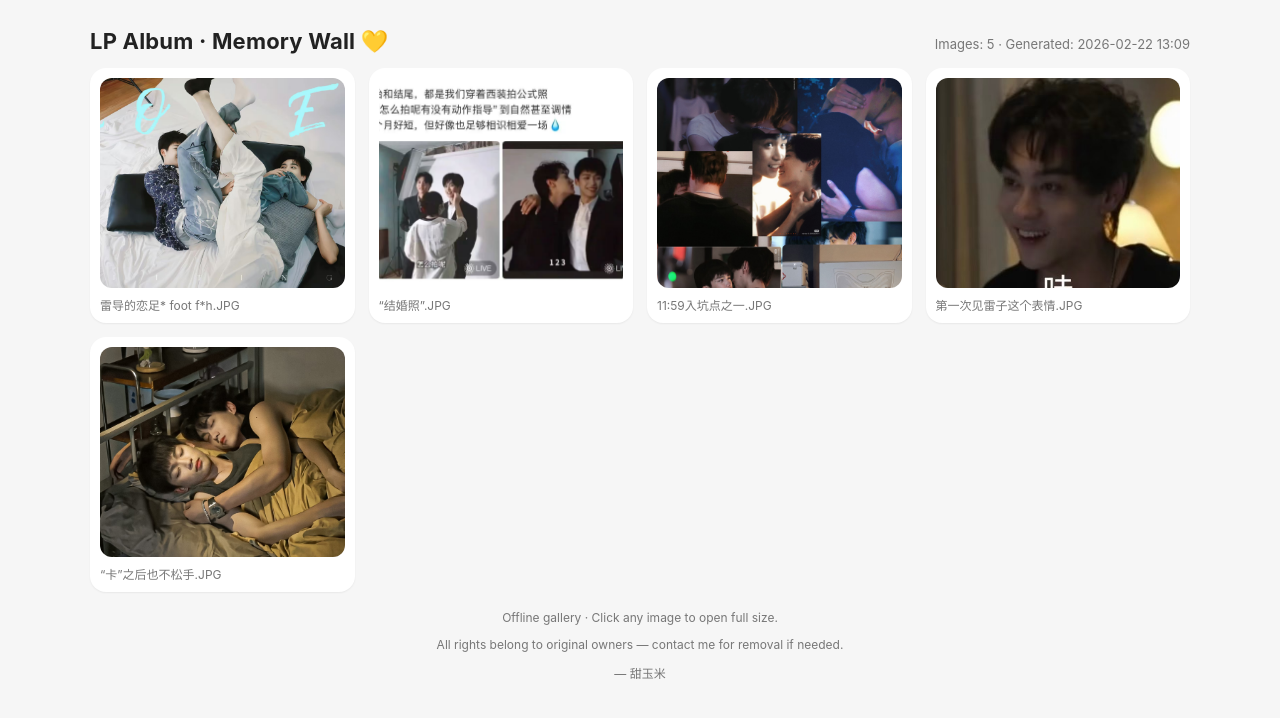
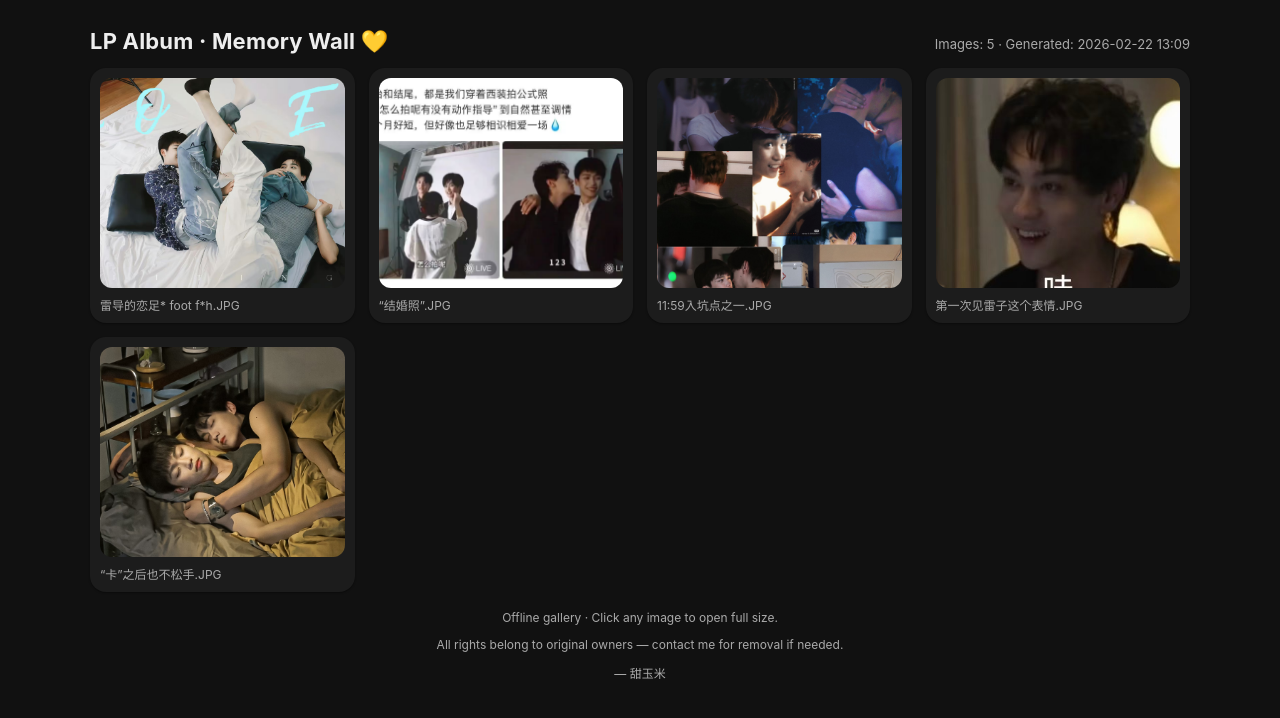
Before and after one commit to tianziyu-leipeng/album, a plain HTML site: page index.html in a window 1280 px wide. Drawn offline with Linux system fonts and the dark colour scheme.

Commit message:
Update dark mode + auto image counter.html

```diff
--- a/index.html
+++ b/index.html
@@ -101,13 +101,23 @@
     box-shadow: 0 1px 2px var(--shadow);
     color: var(--muted);
   }
+
+  @media (prefers-color-scheme: dark) {
+  :root {
+    --bg: #111;
+    --card: #1c1c1c;
+    --text: #eee;
+    --muted: #aaa;
+    --shadow: rgba(0,0,0,.4);
+  }
+}
 </style>
 </head>
 <body>
   <div class="wrap">
     <div class="header">
       <h1>LP Album · Memory Wall 💛</h1>
-      <div class="meta">Images: 5 · Generated: 2026-02-22 13:09</div>
+      <div class="meta" id="meta">Images: — · Generated: 2026-02-22 13:09</div>
     </div>
 
     <div class="grid">
@@ -141,6 +151,13 @@
               <div class="name">“卡”之后也不松手.JPG</div>
             </a>
 
+           <script>
+            (function () {
+              const count = document.querySelectorAll('.grid .card').length;
+              const meta = document.getElementById('meta');
+              if (meta) meta.textContent = meta.textContent.replace('Images: —', `Images: ${count}`);
+            })();
+          </script>
     </div>
 
     <footer class="footer">
```
